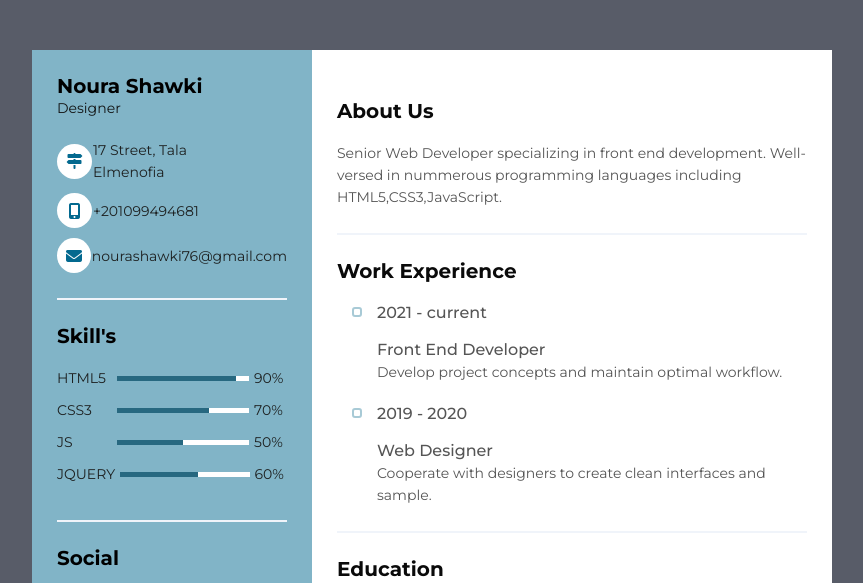
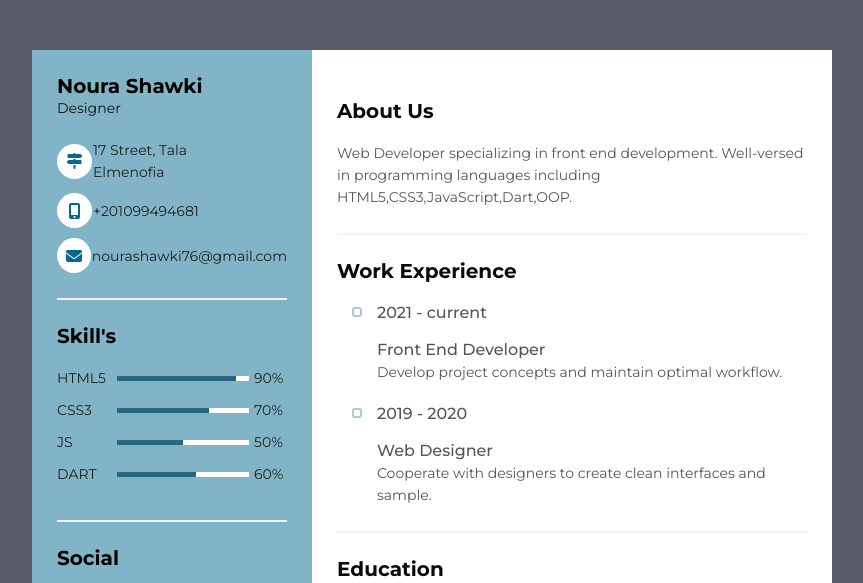
Before and after one commit to nour671/CV, a plain HTML site: page index.html in a window 1280 px wide. Shown: the top 583 px of the page, without its empty margins (208-1071 px from the left). Drawn offline with Linux system fonts and the light colour scheme.

Commit message:
Update index.html

```diff
--- a/index.html
+++ b/index.html
@@ -80,7 +80,7 @@
            </li>
            <li>
              <div class="skill_name">
-               JQUERY
+               DART
              </div>
              <div class="skill_progress">
                <span style="width: 60%;"></span>
@@ -147,8 +147,8 @@
         <div class="title">
            <p class="bold">About us</p>
          </div>
-        <p> Senior Web Developer specializing in front end development.
-           Well-versed in nummerous programming languages including HTML5,CSS3,JavaScript.
+        <p> Web Developer specializing in front end development.
+           Well-versed in programming languages including HTML5,CSS3,JavaScript,Dart,OOP.
         </p>
     </div>
     <div class="resume_item resume_work">
```
